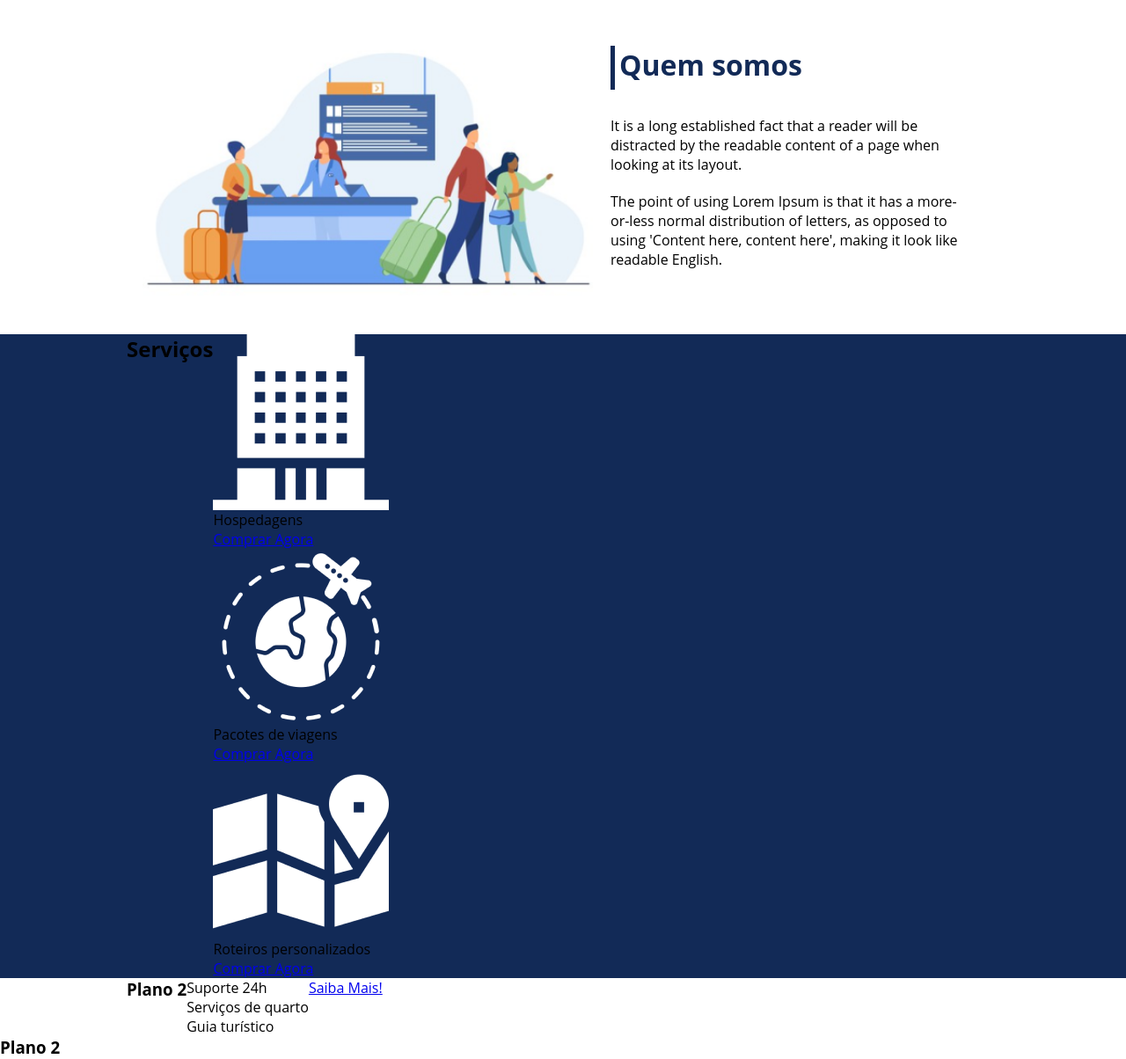
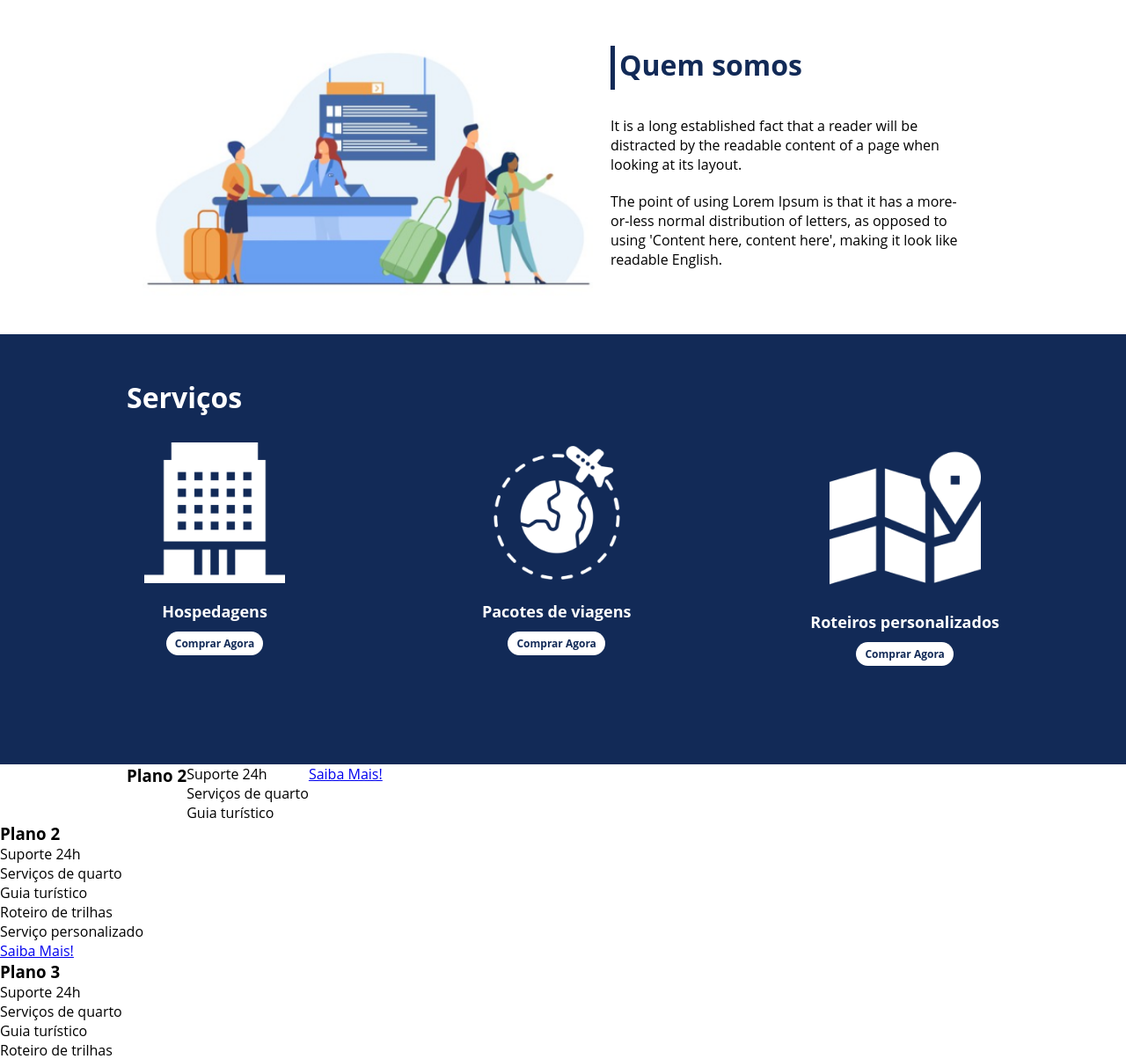
Before and after one commit to stumpf-alexandre/projetos_dio, a PHP site: page / in a window 1280 px wide. Shown: the part 901-2105 px from the top of the page at 88% size. Run offline with PHP 8.4, Linux system fonts and the light colour scheme.

Commit message:
estilizando serviços e suas imagens

```diff
--- a/ImpulsoJavaScript/flexBox/flexProjeto/index.html
+++ b/ImpulsoJavaScript/flexBox/flexProjeto/index.html
@@ -54,13 +54,13 @@
 
     <!--serviços-->
     <div class="externalContainer">
-        <div class="flexContainer">
+        <div class="flexContainer" id="services">
             <div>
                 <h2>Serviços</h2>
             </div>
 
-            <div>
-                <div>
+            <div class="servicesList">
+                <div class="servicesItem">
                     <div>
                         <img src="./imagem/icon-2.png" alt="hospedagens">
                     </div>
@@ -68,7 +68,7 @@
                     <a href="#">Comprar Agora</a>
                 </div>
 
-                <div>
+                <div class="servicesItem">
                     <div>
                         <img src="./imagem/icon-1.png" alt="pacote de viagens">
                     </div>
@@ -76,7 +76,7 @@
                     <a href="#">Comprar Agora</a>
                 </div>
 
-                <div>
+                <div class="servicesItem">
                     <div>
                         <img src="./imagem/icon-3.png" alt="roteiros personalizados">
                     </div>
--- a/ImpulsoJavaScript/flexBox/flexProjeto/style.css
+++ b/ImpulsoJavaScript/flexBox/flexProjeto/style.css
@@ -97,3 +97,43 @@ header .listItems{
     background-color: #122A57;
     width: 100%;
 }
+#services{
+    flex-direction: column;
+    padding: 50px 0 100px 0;
+}
+#services h2{
+    color: #fff;
+    font-size: 32px;
+    margin-bottom: 30px;
+}
+.servicesList{
+    display: flex;
+    justify-content: space-between;
+}
+.servicesList .servicesItem{
+    text-align: center;
+}
+.servicesItem a{
+    width: 220px;
+    background-color: #fff;
+    border-radius: 30px;
+    height: 50px;
+    text-align: center;
+    margin-top: 20px;
+    line-height: 50px;
+    padding: 5px 10px;
+    color: #122A57;
+    font-size: 12px;
+    text-decoration: none;
+    font-weight: 700;
+}
+.servicesItem p{
+    font-weight: 700;
+    font-size: 18px;
+    color: #fff;
+    margin-top: 20px;
+}
+.servicesItem img{
+    width: 80%;
+    margin: auto;
+}
```
